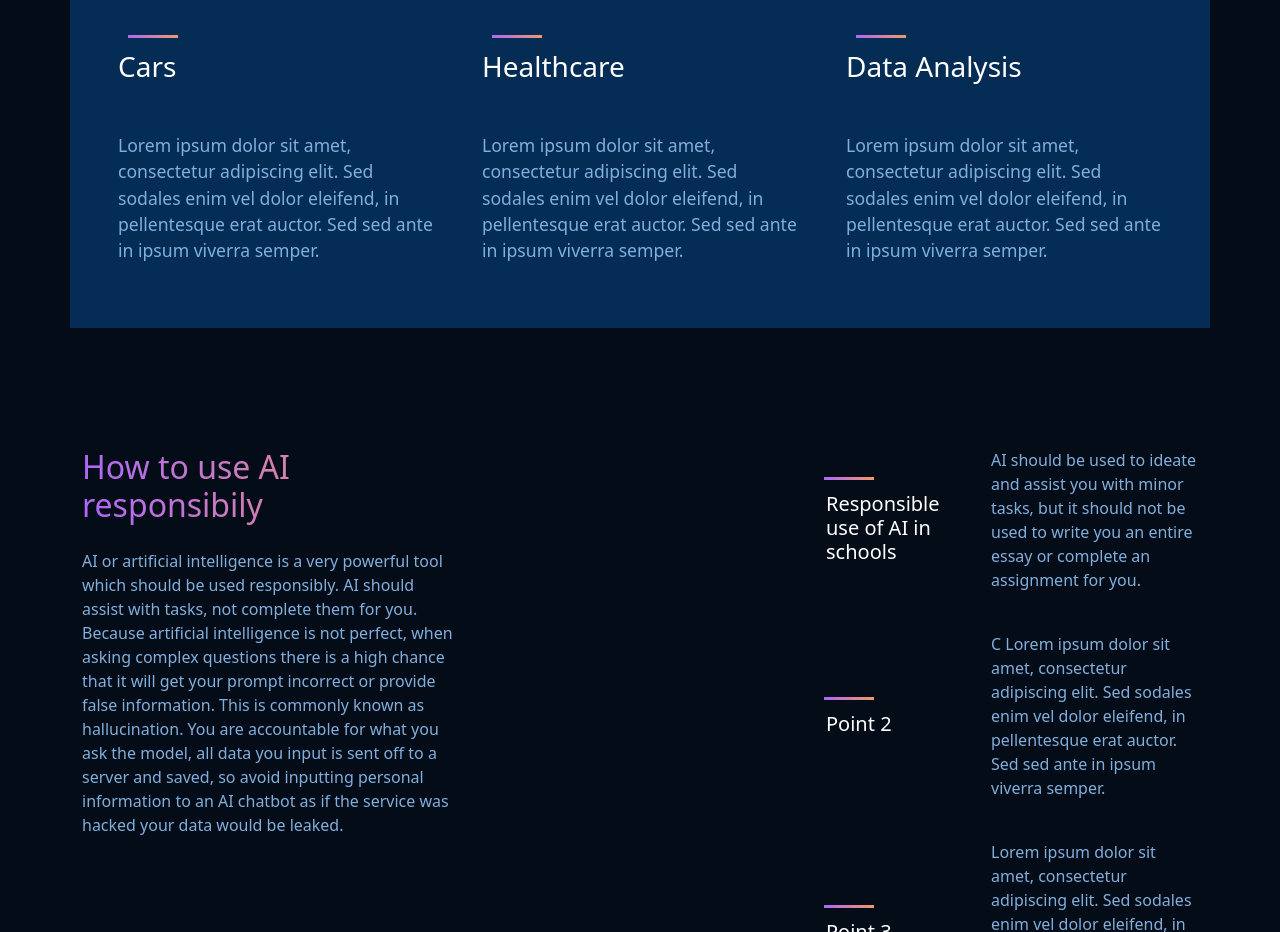
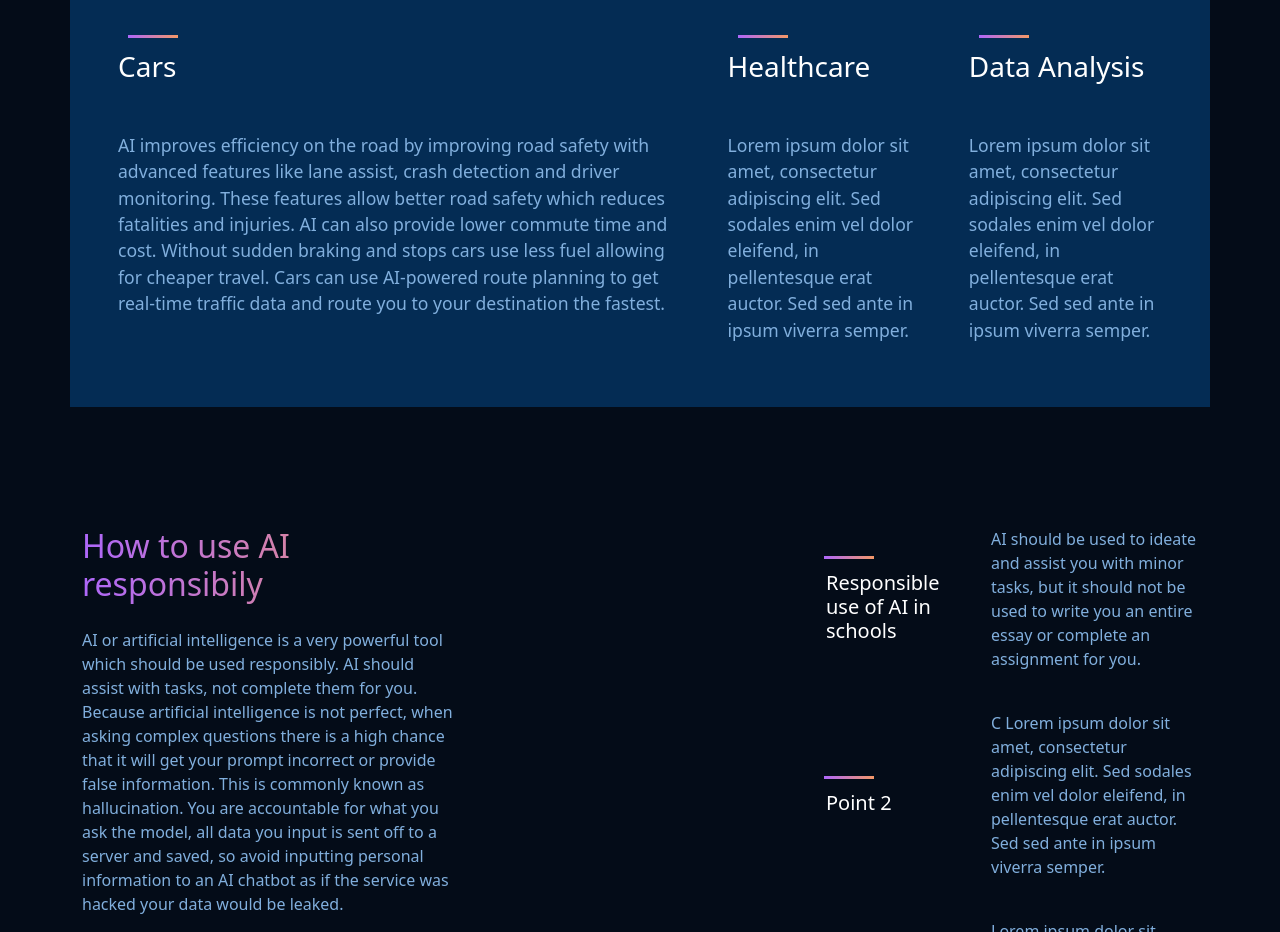
Before and after one commit to unpleckable/pypx.github.io, a plain HTML site: page index.html in a window 1280 px wide. Shown: the part 1260-2192 px from the top of the page. Drawn offline with nearby package versions, Linux system fonts and the light colour scheme.

Commit message:
Replaced placeholder text on "cars"

```diff
--- a/index.html
+++ b/index.html
@@ -188,7 +188,7 @@ Lorem ipsum dolor sit amet, consectetur adipiscing elit. Sed sodales enim vel do
 							Cars
 						</h3>
 						<p class="text-color">
-							Lorem ipsum dolor sit amet, consectetur adipiscing elit. Sed sodales enim vel dolor eleifend, in pellentesque erat auctor. Sed sed ante in ipsum viverra semper.
+							AI improves efficiency on the road by improving road safety with advanced features like lane assist, crash detection and driver monitoring. These features allow better road safety which reduces fatalities and injuries. AI can also provide lower commute time and cost. Without sudden braking and stops cars use less fuel allowing for cheaper travel. Cars can use AI-powered route planning to get real-time traffic data and route you to your destination the fastest.
 						</p>
 					</div>
 					<div>
```
